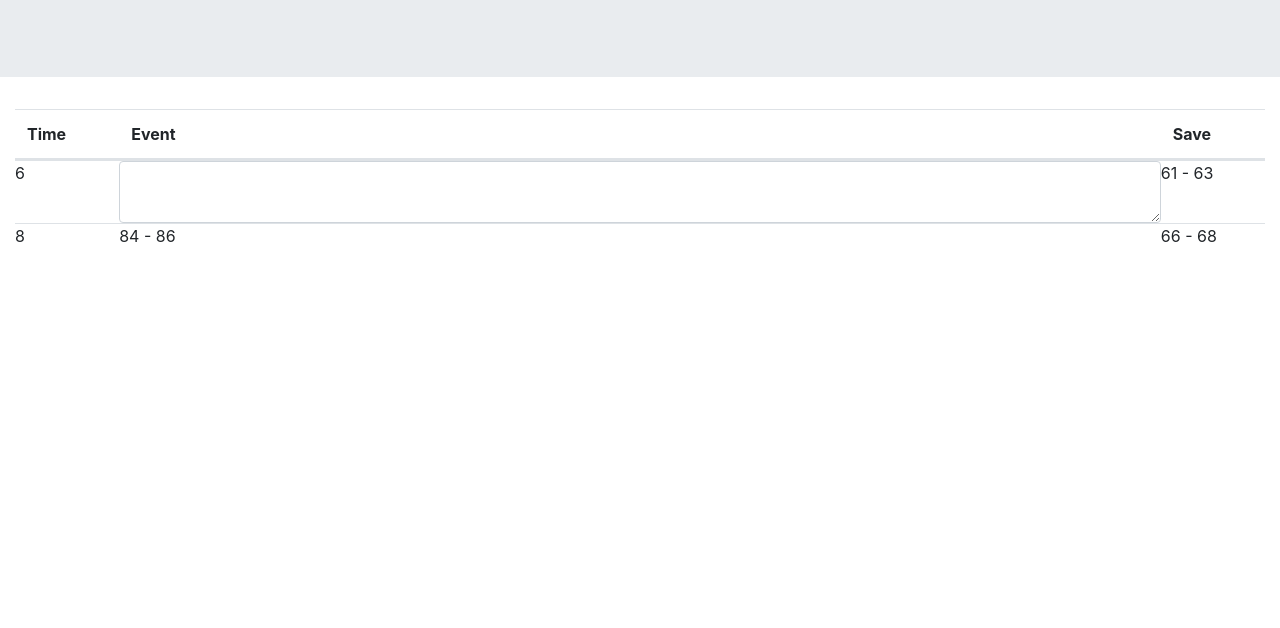
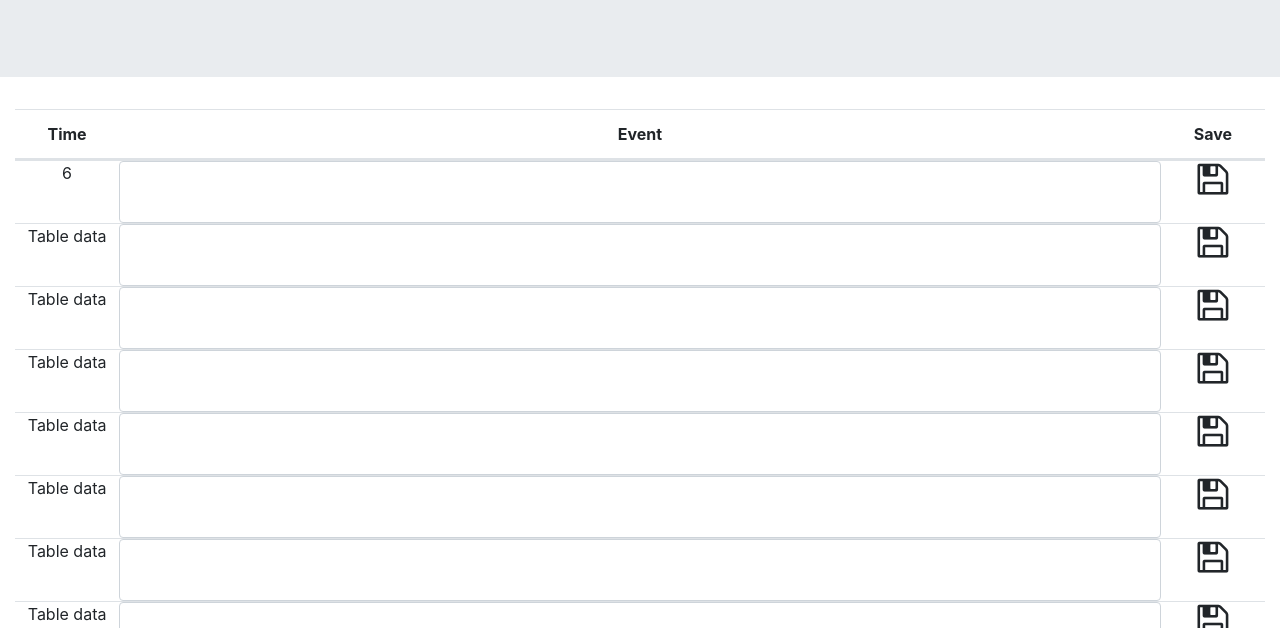
Before and after one commit to IILMTII/Workday-Planner, a plain HTML site: page index.html in a window 1280 px wide. Shown: the part 172-800 px from the top of the page. Drawn offline with nearby package versions, Linux system fonts and the light colour scheme.

Commit message:
Add files via upload

```diff
--- a/eplanner.css
+++ b/eplanner.css
@@ -8,4 +8,13 @@ input{
 
 .table td{
     padding: 0px;
+    text-align: center;
 }
+
+.table th{
+    text-align: center;
+}
+
+textarea {
+    resize:none;
+}
--- a/eplanner.js
+++ b/eplanner.js
@@ -1 +1,21 @@
-fd
+var table_body;
+$(document).ready(function(){
+    for(var i=0;i<9;i++){
+            table_body+='<tr class="d-flex">';
+
+            table_body +='<td class="col-sm-1">';
+            table_body +='Table data';
+            table_body +='</td>';
+
+            table_body +='<td class="col-sm-10">';
+            table_body +='<textarea class="form-control" rows="2" id="comment"></textarea>';
+            table_body +='</td>';
+
+            table_body +='<td class="col-sm-1">';
+            table_body +='<i class="fa fa-save" style="font-size:36px;"></i>';
+            table_body +='</td>';
+
+            table_body+='</tr>';
+        }
+        $('tbody').append(table_body);
+});
--- a/index.html
+++ b/index.html
@@ -7,7 +7,9 @@
     <title>Document</title>
     <link rel="stylesheet" href="https://stackpath.bootstrapcdn.com/bootstrap/4.4.1/css/bootstrap.min.css" integrity="sha384-Vkoo8x4CGsO3+Hhxv8T/Q5PaXtkKtu6ug5TOeNV6gBiFeWPGFN9MuhOf23Q9Ifjh" crossorigin="anonymous">
     <script src="https://cdnjs.cloudflare.com/ajax/libs/jquery/3.2.1/jquery.min.js"></script>
+    <link rel="stylesheet" href="https://cdnjs.cloudflare.com/ajax/libs/font-awesome/4.7.0/css/font-awesome.min.css">
     <link rel="stylesheet" type="text/css" href="eplanner.css">
+    <script defer src="eplanner.js"></script>
 </head>
 <body>
     <div class="jumbotron jumbotron-fluid">
@@ -16,6 +18,7 @@
           <p class="lead">This is a modified jumbotron that occupies the entire horizontal space of its parent.</p>
         </div>
     </div>
+    <i class="glyphicon glyphicon-envelope"></i>
     <div class="container-fluid">
         <table id="productSizes" class="table">
             <thead>
@@ -29,13 +32,13 @@
                 <tr class="d-flex">
                     <td class="col-sm-1">6</td>
                     <td class="col-sm-10"><textarea class="form-control" rows="2" id="comment"></textarea></td>
-                    <td class="col-sm-1">61 - 63</td>
+                    <td class="col-sm-1"><i class="fa fa-save" style="font-size:36px;"></i></td>
                 </tr>
-                <tr class="d-flex">
+                <!-- <tr class="d-flex">
                     <td class="col-sm-1">8</td>
                     <td class="col-sm-10">84 - 86</td>
                     <td class="col-sm-1">66 - 68</td>
-                </tr>
+                </tr> -->
             </tbody>
         </table>
 </body>
```
